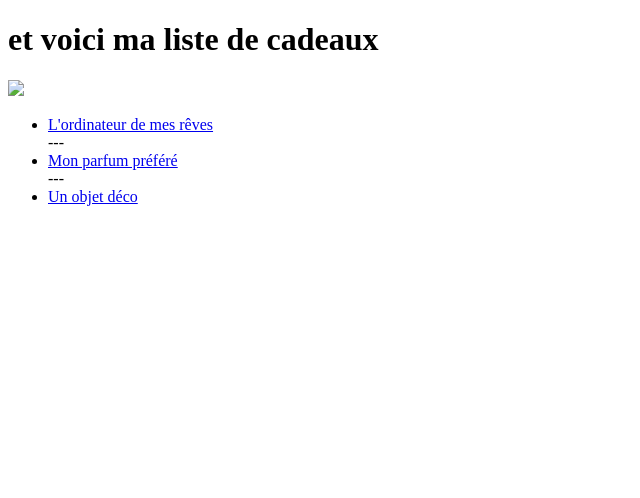
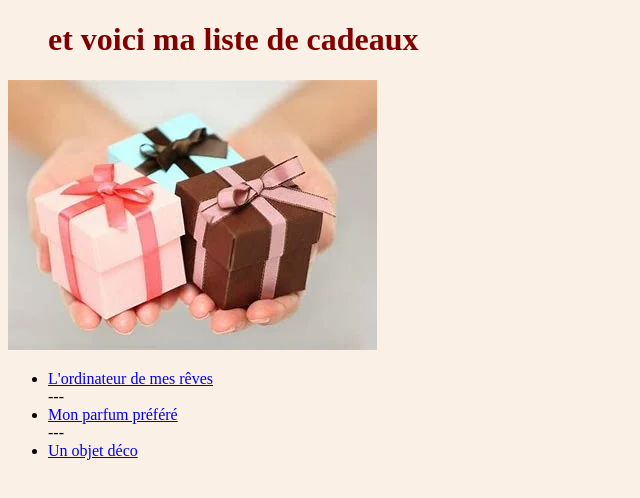
Before and after one commit to hanaindignoux/hanaindignoux.github.lo, a plain HTML site: page malistedecadeaux.html in a window 1280 px wide. Shown: the whole page, without its empty margins (0-640 px from the left). Drawn offline with Linux system fonts and the light colour scheme.

Commit message:
Add files via upload

```diff
--- a/malistedecadeaux.html
+++ b/malistedecadeaux.html
@@ -1,10 +1,26 @@
 <!DOCTYPE html>
 <head>
   <title>ma liste</title>
+
+  <style>
+ body {
+   background-color: linen;
+ }
+
+ h1 {
+   color: maroon;
+   margin-left: 40px;
+ }
+ h2 {
+   color: red;
+   margin-left: 0px;
+ }
+ </style>
+
 </head>
 <body>
   <h1>et voici ma liste de cadeaux</h1>
-  <img src="images/cadeaux.jpg">
+  <img src="cadeaux.webp">
   <div class="">
     <ul>
       <li><a href="https://www.fnac.com/informatique/macbook-pro-13-pouces/q#bl=HomeMBup2https://www.fnac.com/informatique/macbook-pro-13-pouces/q#bl=HomeMBup2">L'ordinateur de mes rêves</a></li>
```
Also changed, not shown: index.html (+5 -2 lines), cadeaux.webp (added), image_anniv.webp (added).
